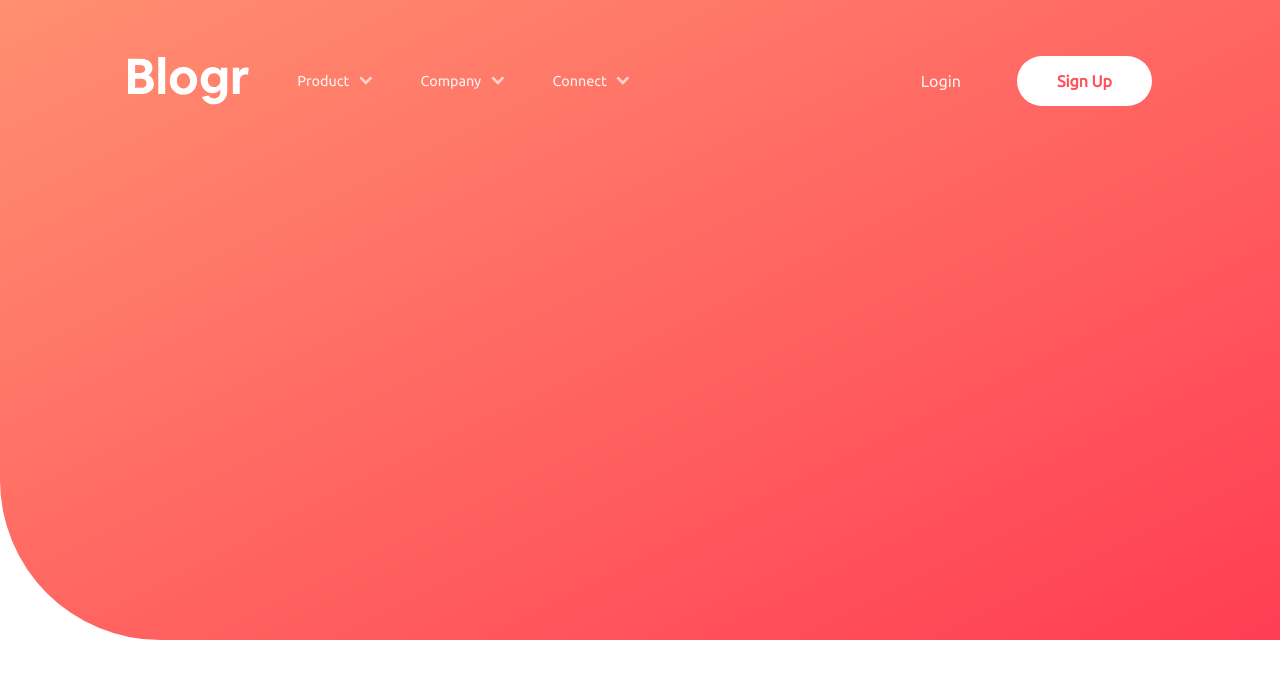
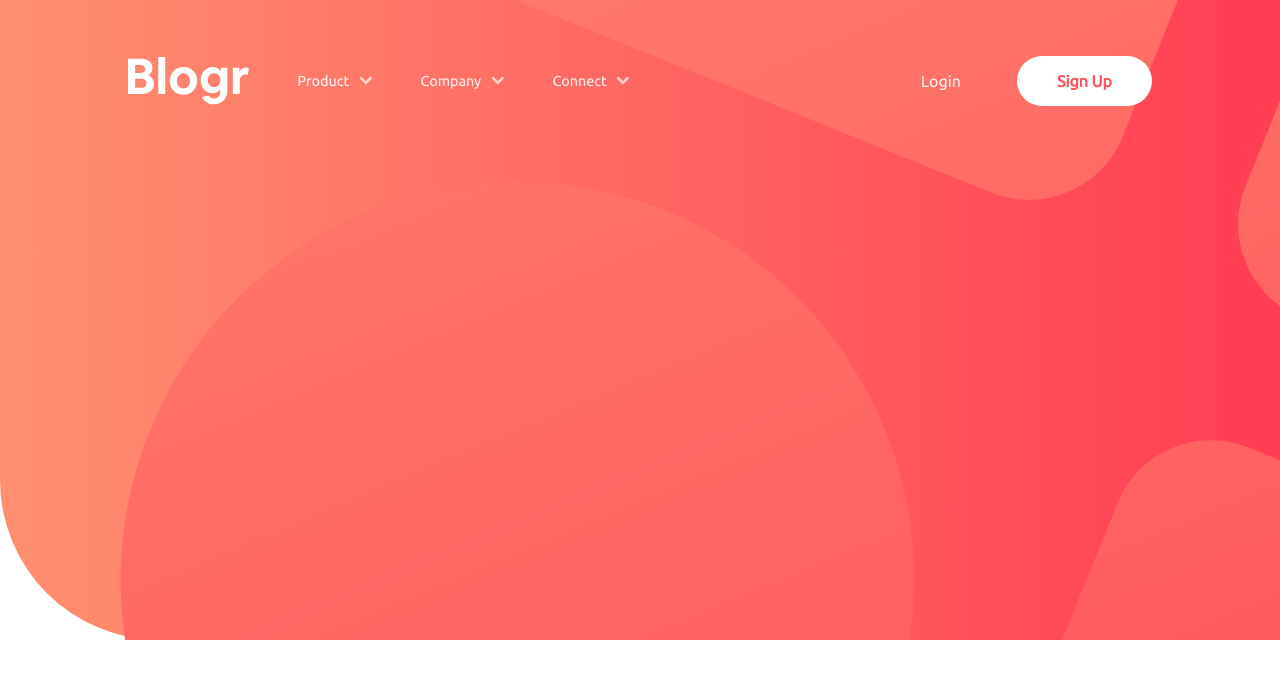
Before and after one commit to sohail-webdev/blogr-landing-page, a React (Vite) app: page / in a window 1280 px wide. Shown: the top 678 px of the page. Built offline with nearby package versions, Linux system fonts and the light colour scheme.

Commit message:
feat: add header and hero section's background pattern

```diff
--- a/src/App.jsx
+++ b/src/App.jsx
@@ -15,6 +15,7 @@ function App() {
   return (
     <>
       <div className="header-hero-wrapper">
+        <div className="header-hero-bg-pattern"></div>
         <Header visibleDropdownId={visibleDropdownId} toggle_visible_dropdown_id={toggle_visible_dropdown_id} />
       </div>
     </>
--- a/src/index.css
+++ b/src/index.css
@@ -81,11 +81,25 @@ a {
   font-family: var(--font-family-ubuntu-400);
 }
 .header-hero-wrapper {
-  background-image: linear-gradient(to bottom right, var(--hero-background-gradient));
+  position: relative;
+  background: linear-gradient(to right, var(--hero-background-gradient));
   height: 80vh;
   border-bottom-left-radius: 10rem;
   padding: 3.5rem var(--x-padding);
 }
+.header-hero-bg-pattern {
+  position: absolute;
+  top: 0;
+  left: 0;
+  height: 100%;
+  width: 100%;
+  background-image: url(./assets/images/bg-pattern-intro-desktop.svg);
+  background-position-x: 25%;
+  background-position-y: center;
+  background-repeat: no-repeat;
+  background-size: 250%;
+}
+/* Header */
 .header {
   display: flex;
   justify-content: space-between;
@@ -150,6 +164,7 @@ a {
 .header-buttons > * {
   padding: 1rem 2.5rem;
   border-radius: 10rem;
+  z-index: 1;
 }
 .header-login-button {
   opacity: 0.9;
```
Also changed, not shown: src/assets/images/bg-pattern-intro-desktop.svg (added).
